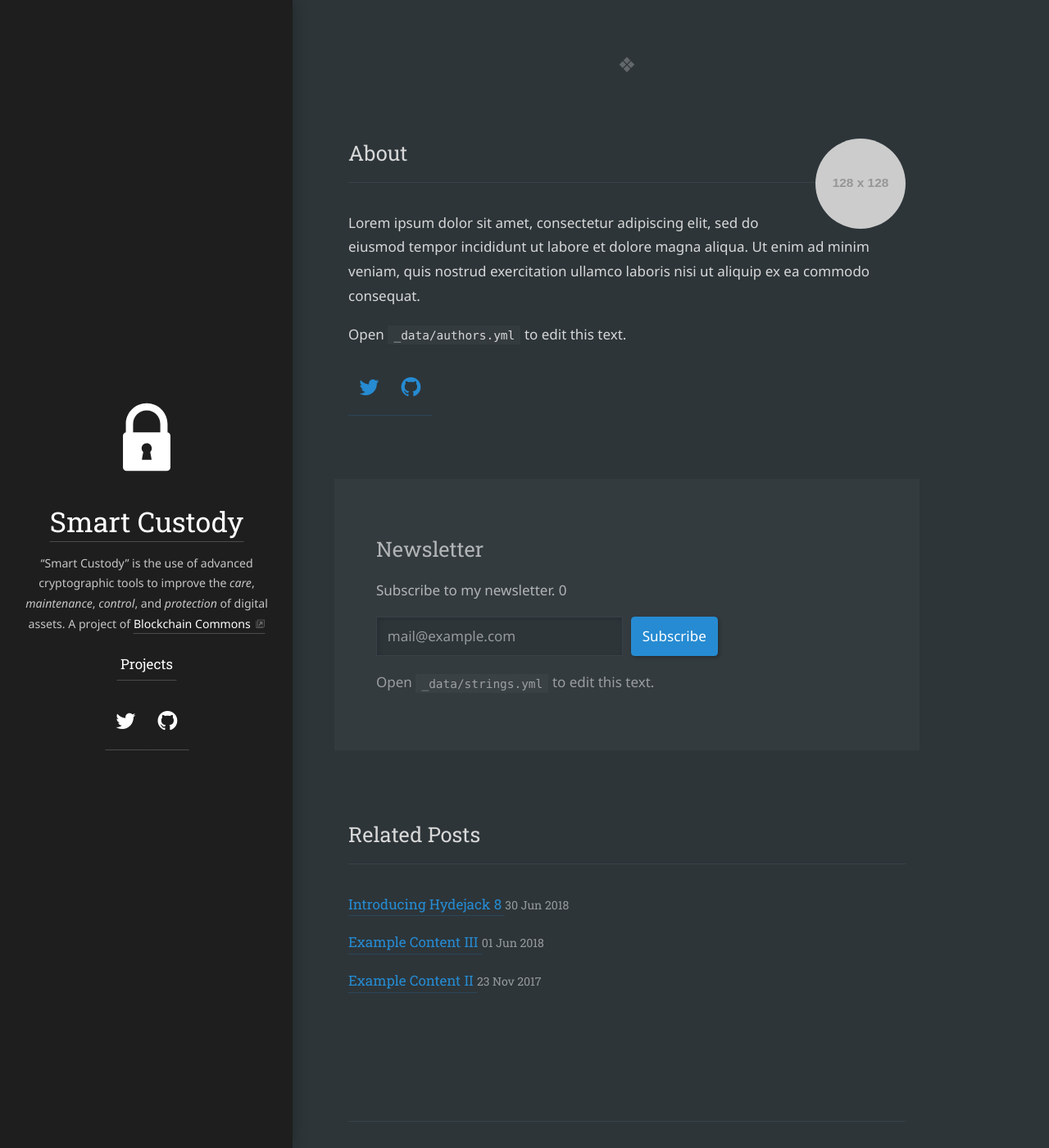
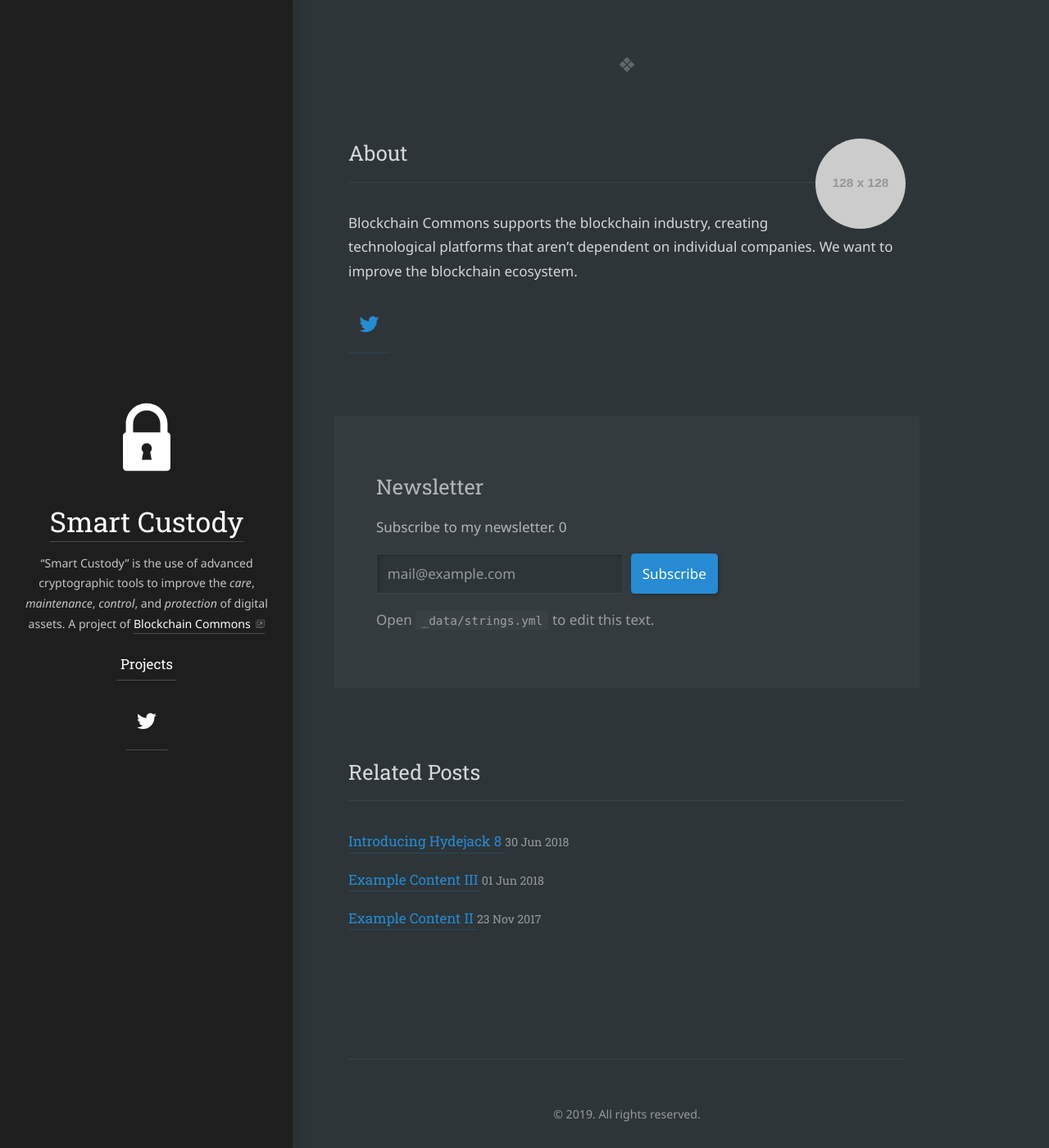
Before and after one commit to BlockchainCommons/www.SmartCustody.com, a Jekyll site: the page built from hydejack/_posts/2016-09-17-the-fast-one.md, in a window 1280 px wide and 1400 px high, scrolled down 1711 px. Shown: the whole window at 82% size. Built offline with Jekyll 4.4.1, drawn with Linux system fonts in a browser that asks for light colours; some web fonts are replaced; some of the changed text lies outside the part shown.

Commit message:
A variety of YAML edits and tweaks

```diff
--- a/_config.yml
+++ b/_config.yml
@@ -40,14 +40,14 @@
 # This should be the same author as first entry in `_data/authors.yml`.
 author:                 Blockchain Commons
 #  name:                <firstname> <lastname>
-#  email:               <mail@domain.tld>
+email:                  <info@BlockchainCommons.com>
 
 # Used by `jekyll-seo-tag`:
 twitter:             SmartCustody
 
 # This text will appear in a `<small>` tag in the footer of every page.
 copyright:             >
-  © 2018. All rights reserved.
+  © 2019. All rights reserved.
 
 # Add links to the footer.
 # Typically you'll want to link to your impress, cookies or privacy policy, etc.
--- a/_data/authors.yml
+++ b/_data/authors.yml
@@ -2,17 +2,15 @@
 # Must be the same as `author` in `_config.yml`.
 # Change `author1` to your shortname.
 author1:
-  name:              <firstname> <lastname>
-  email:             <mail@domain.tld>
+  name:              Blockchain Commons
+  email:             <info@BlockchainCommons.com>
 
   # Used at the bottom of each page and at the top of the `about` layout
   # Markdown enabled, can use multiple paragraphs (enabled by `|`)
   about:             |
-    Lorem ipsum dolor sit amet, consectetur adipiscing elit,
-    sed do eiusmod tempor incididunt ut labore et dolore magna aliqua.
-    Ut enim ad minim veniam, quis nostrud exercitation ullamco laboris nisi ut aliquip ex ea commodo consequat.
-
-    Open `_data/authors.yml` to edit this text.
+    Blockchain Commons supports the blockchain industry, creating
+    technological platforms that aren’t dependent on individual companies.
+    We want to improve the blockchain ecosystem.
 
   # This photo will be used in the about section
   picture:
@@ -26,8 +24,8 @@
   # Comment/uncommet to show/hide
   # Rearrange to change the order in which they appear
   social:
-    twitter:         <username>
-    github:          <username>
+    twitter:         SmartCustody
+    #github:          BlockchainCommons/SmartCustody
     # email:           <mail@domain.tld>
     # rss:             https://<url>/feed.xml
     # facebook:        <username>
```
